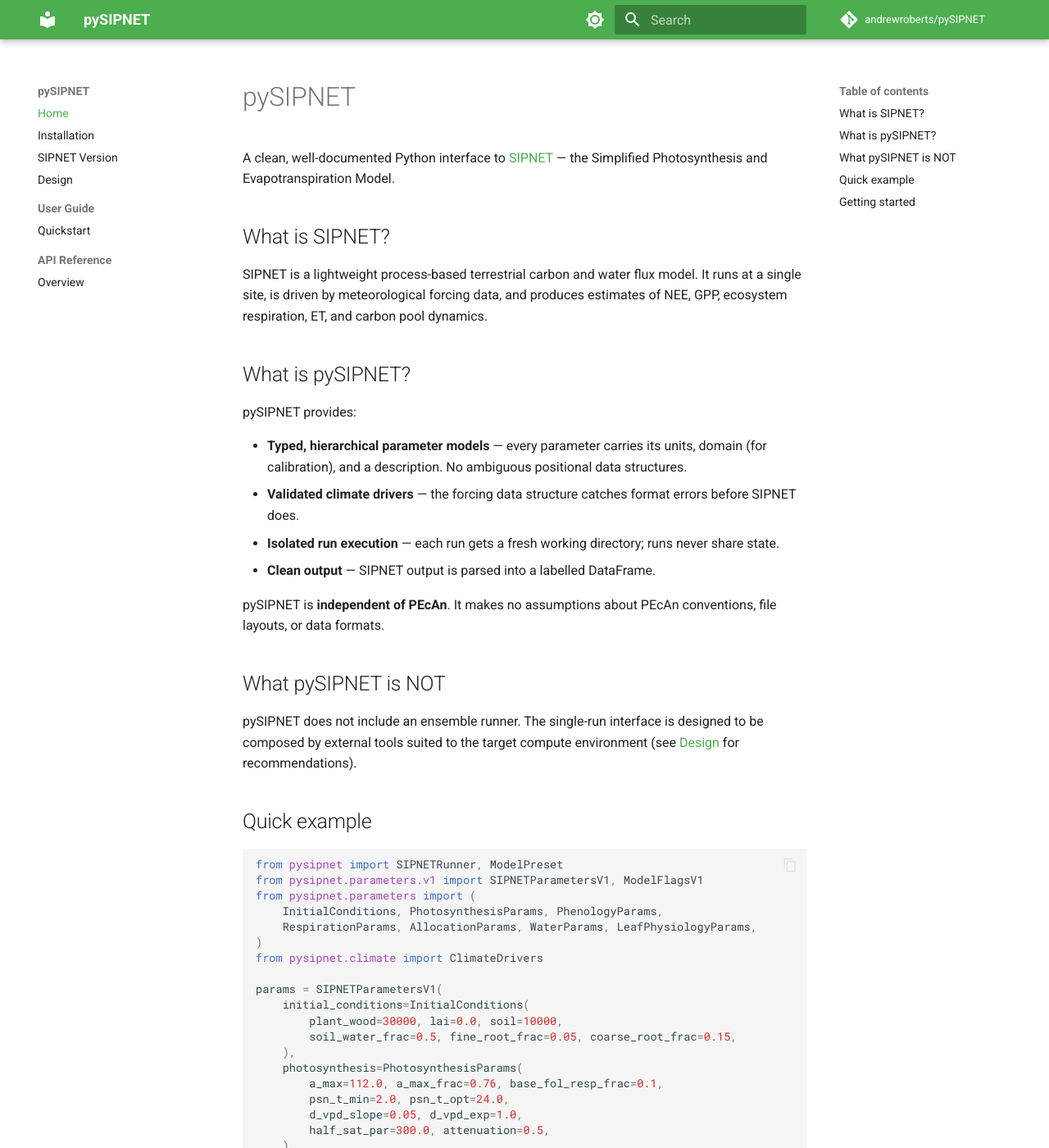
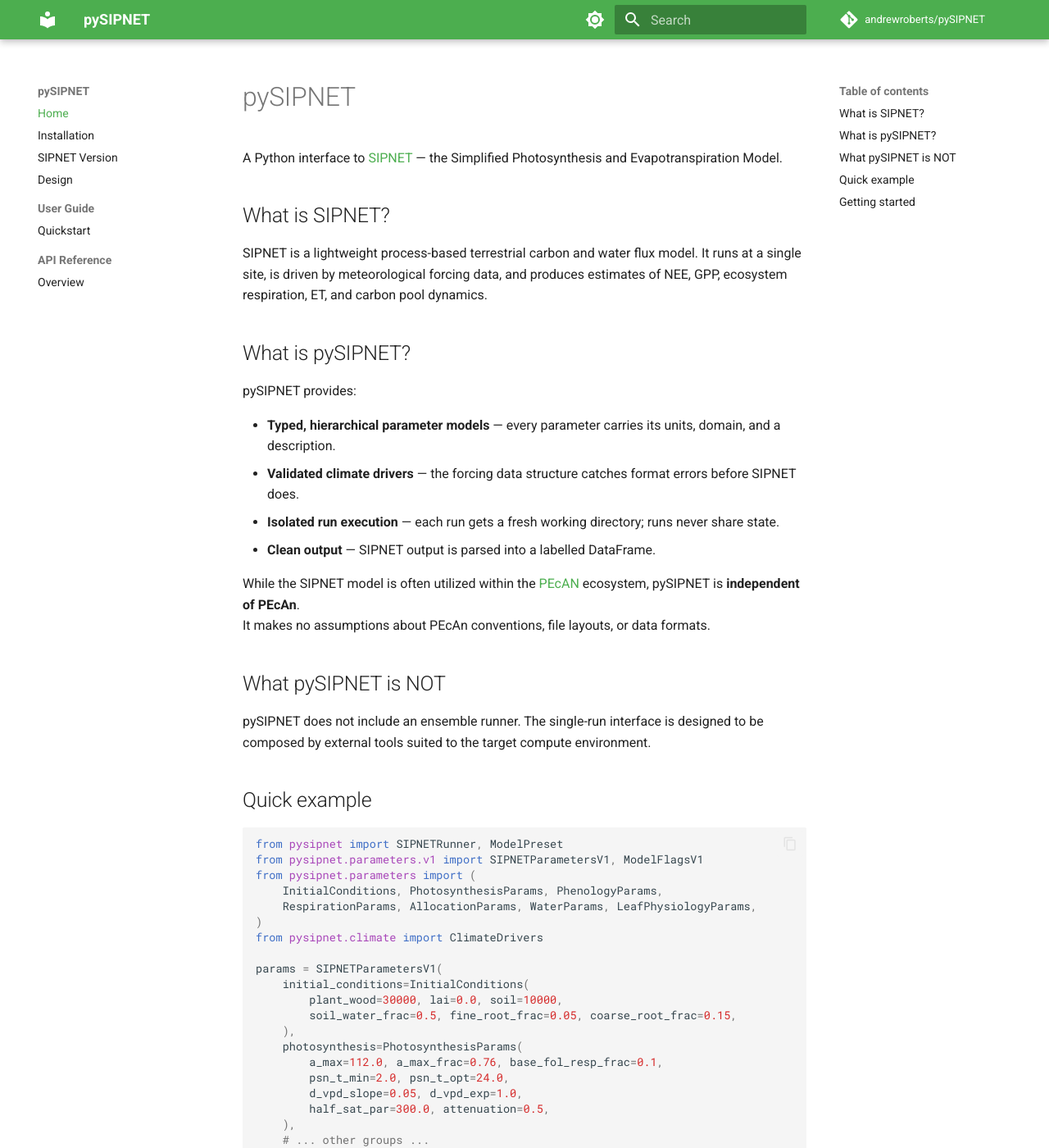
Before and after one commit to TARPS-group/pySIPNET, an MkDocs documentation site: the page built from docs/index.md, in a window 1280 px wide and 1400 px high. Shown: the whole window at 82% size. Built offline with MkDocs 1.6.1 and Material for MkDocs 9.7.7, drawn with Linux system fonts in a browser that asks for light colours; comment, search, counter and statistics services are not loaded.

Commit message:
Update index.md

```diff
--- a/docs/index.md
+++ b/docs/index.md
@@ -1,6 +1,6 @@
 # pySIPNET
 
-A clean, well-documented Python interface to [SIPNET](https://github.com/PecanProject/sipnet) — the Simplified Photosynthesis and Evapotranspiration Model.
+A Python interface to [SIPNET](https://github.com/PecanProject/sipnet) — the Simplified Photosynthesis and Evapotranspiration Model.
 
 ## What is SIPNET?
 
@@ -10,16 +10,17 @@
 
 pySIPNET provides:
 
-- **Typed, hierarchical parameter models** — every parameter carries its units, domain (for calibration), and a description.  No ambiguous positional data structures.
+- **Typed, hierarchical parameter models** — every parameter carries its units, domain, and a description.
 - **Validated climate drivers** — the forcing data structure catches format errors before SIPNET does.
 - **Isolated run execution** — each run gets a fresh working directory; runs never share state.
 - **Clean output** — SIPNET output is parsed into a labelled DataFrame.
 
-pySIPNET is **independent of PEcAn**.  It makes no assumptions about PEcAn conventions, file layouts, or data formats.
+While the SIPNET model is often utilized within the [PEcAN](https://github.com/pecanproject) ecosystem, pySIPNET is **independent of PEcAn**.
+It makes no assumptions about PEcAn conventions, file layouts, or data formats.
 
 ## What pySIPNET is NOT
 
-pySIPNET does not include an ensemble runner.  The single-run interface is designed to be composed by external tools suited to the target compute environment (see [Design](design.md) for recommendations).
+pySIPNET does not include an ensemble runner.  The single-run interface is designed to be composed by external tools suited to the target compute environment.
 
 ## Quick example
 
```
